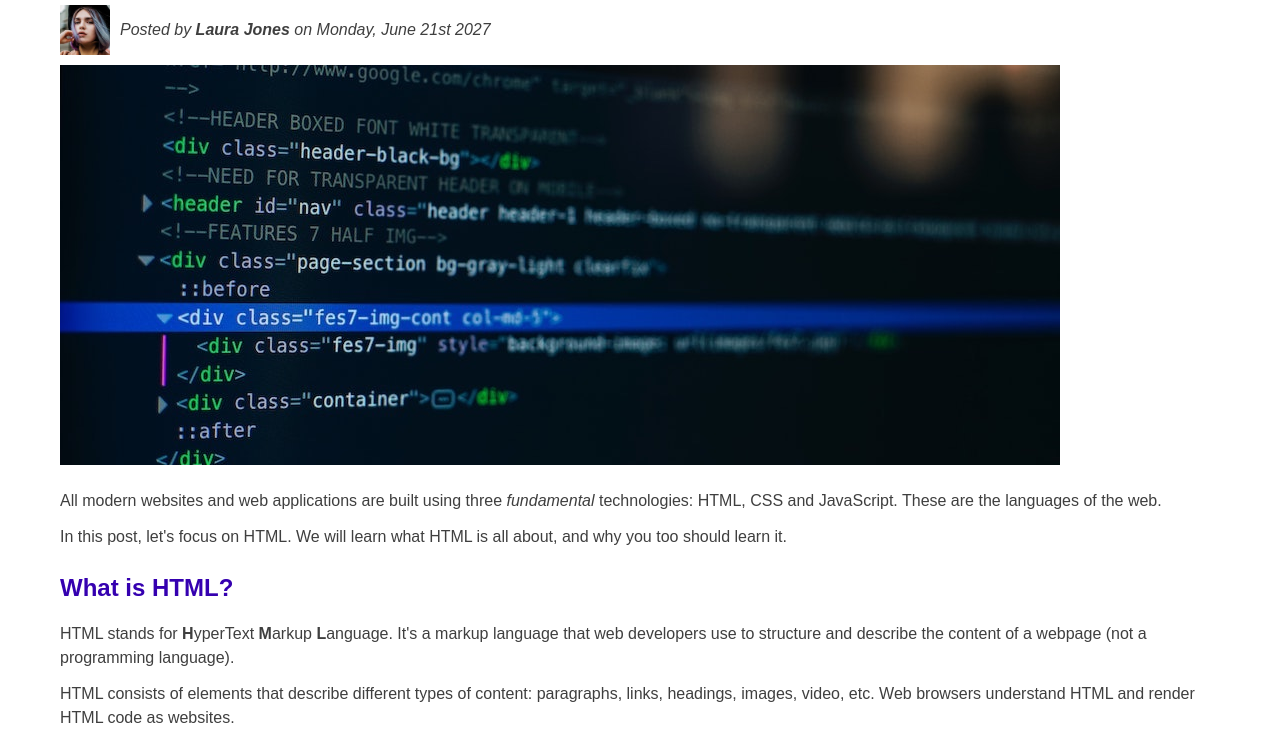
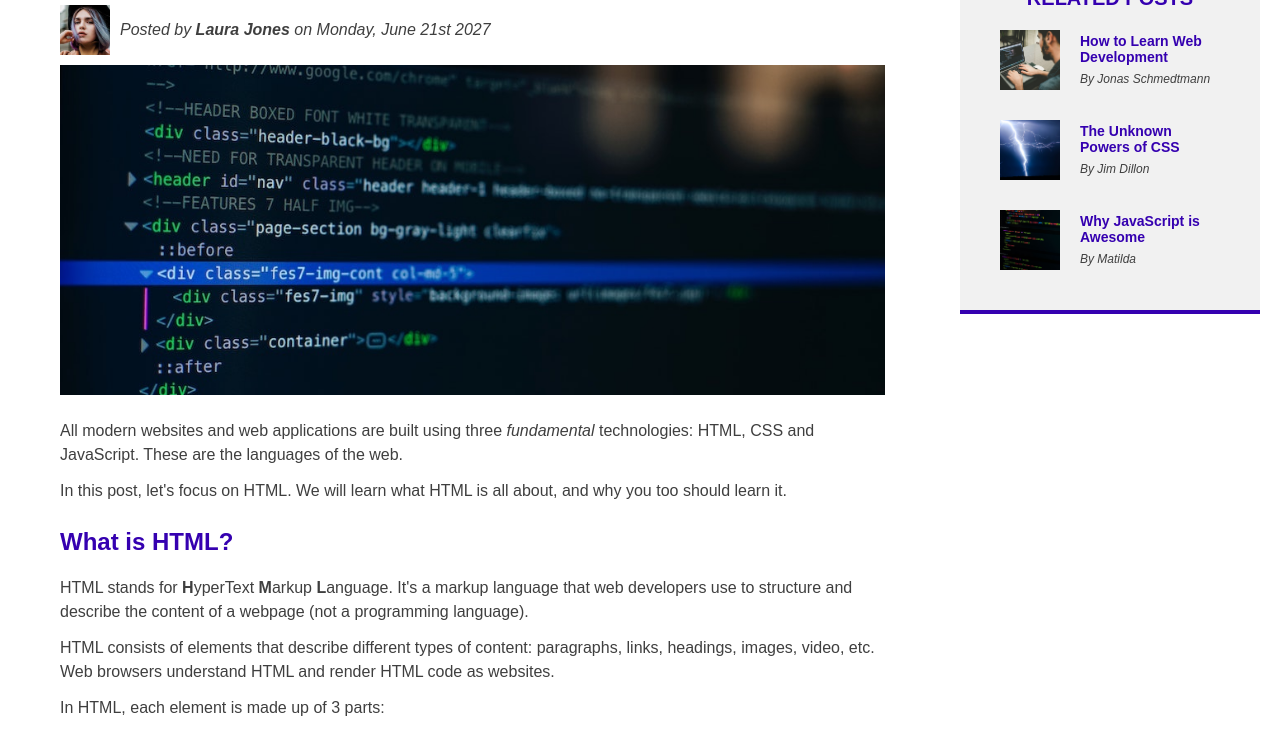
Before and after one commit to muknan/CSS_fundamentals, a plain HTML site: page index.html in a window 1280 px wide. Shown: the part 186-915 px from the top of the page. Drawn offline with Linux system fonts and the light colour scheme.

Commit message:
Updated flexbox

```diff
--- a/index.html
+++ b/index.html
@@ -28,6 +28,7 @@
         <!-- <div class="clear"></div> -->
       </header>
 
+      <div class="row">
         <article>
           <header class="post-header">
             <h2>The Basic Language of the Web: HTML</h2>
@@ -53,8 +54,8 @@
           </header>
           <p>
             All modern websites and web applications are built using three
-          <em>fundamental</em> technologies: HTML, CSS and JavaScript. These are
-          the languages of the web.
+            <em>fundamental</em> technologies: HTML, CSS and JavaScript. These
+            are the languages of the web.
           </p>
           <p>
             In this post, let's focus on HTML. We will learn what HTML is all
@@ -63,9 +64,9 @@
           <h3>What is HTML?</h3>
           <p>
             HTML stands for <strong>H</strong>yperText <strong>M</strong>arkup
-          <strong>L</strong>anguage. It's a markup language that web developers
-          use to structure and describe the content of a webpage (not a
-          programming language).
+            <strong>L</strong>anguage. It's a markup language that web
+            developers use to structure and describe the content of a webpage
+            (not a programming language).
           </p>
           <p>
             HTML consists of elements that describe different types of content:
@@ -79,7 +80,8 @@
             <li>The actual element</li>
           </ol>
           <p>
-          You can learn more at the <a href="" target="_blank">MDN Web Docs</a>.
+            You can learn more at the
+            <a href="" target="_blank">MDN Web Docs</a>.
           </p>
           <h3>Why should you learn HTML?</h3>
           <p>
@@ -99,7 +101,6 @@
           <p>Hopefully you learned something new here. See you next time!</p>
         </article>
         <aside id="related-post-author">
-        <div class="test">
           <h4>Related posts</h4>
           <ul class="related">
             <li class="related-post">
@@ -132,8 +133,8 @@
               </div>
             </li>
           </ul>
+        </aside>
       </div>
-      </aside>
       <footer id="copyright">Copyright &copy; by The Code Magazine.</footer>
     </div>
   </body>
--- a/style.css
+++ b/style.css
@@ -157,9 +157,9 @@ li {
   margin: 20px;
 }
 
-.test {
+/* .test {
   margin: 20px;
-}
+} */
 
 aside h4 {
   text-align: center;
@@ -171,13 +171,13 @@ aside h4 {
   font-weight: bold;
 }
 
-li:first-child {
+/* li:first-child {
   font-weight: bold;
-}
+} */
 
-li:last-child {
+/* li:last-child {
   font-style: italic;
-}
+} */
 
 /* li:nth-child(even) {
   color: #3500b0;
@@ -335,3 +335,25 @@ footer {
   display: block;
   margin-bottom: 5px;
 }
+.row {
+  display: flex;
+  align-items: flex-start;
+  gap: 75px;
+}
+#related-post-author {
+  /*DEFAULTS
+        flex-grow: 0;
+        flex-shrink: 1;
+        flex-basis: auto; */
+  flex: 0 0 300px;
+}
+article {
+  flex: 0 0 825px;
+  margin-bottom: 0;
+}
+.related {
+  margin-left: 0;
+}
+.related-post:last-child {
+  margin-bottom: 0;
+}
```
Lines whose indentation alone changed are shown as unchanged.
